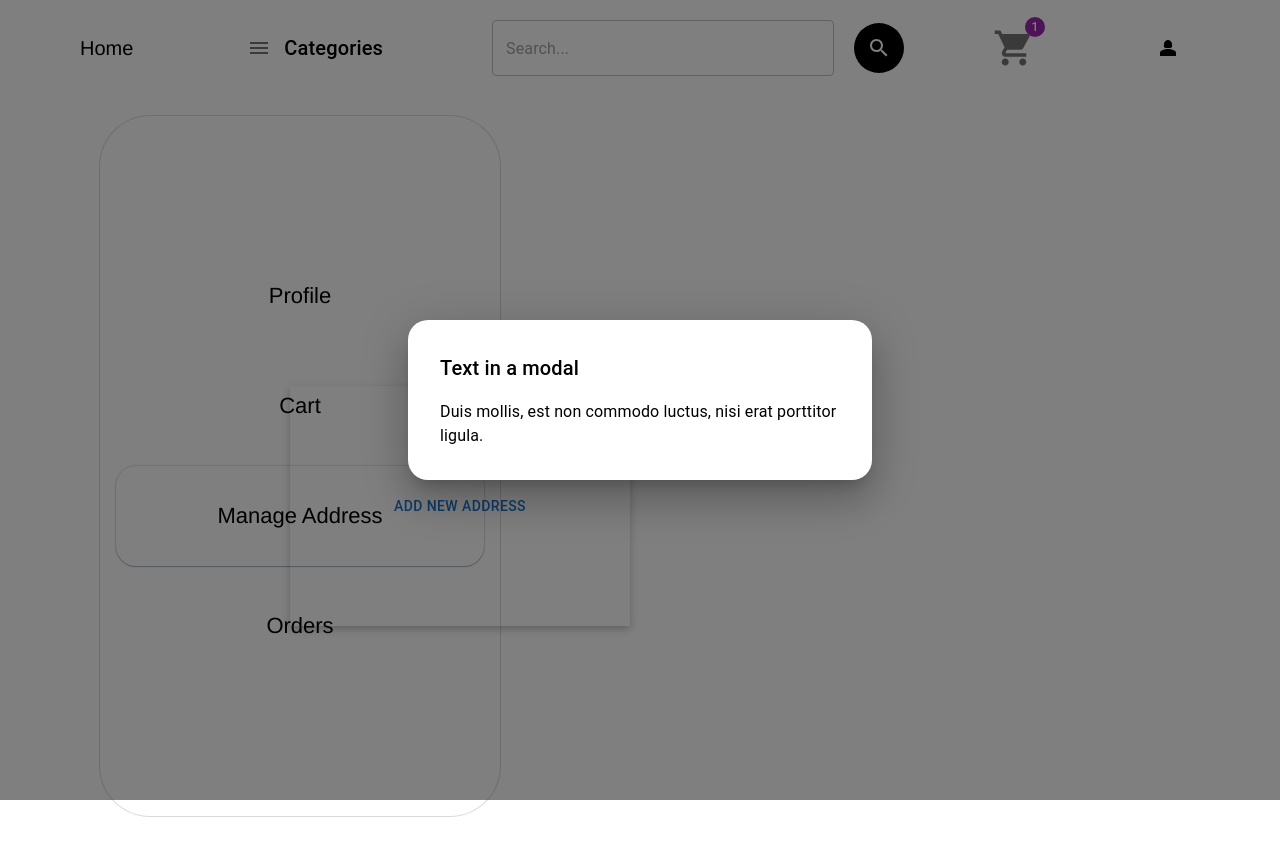
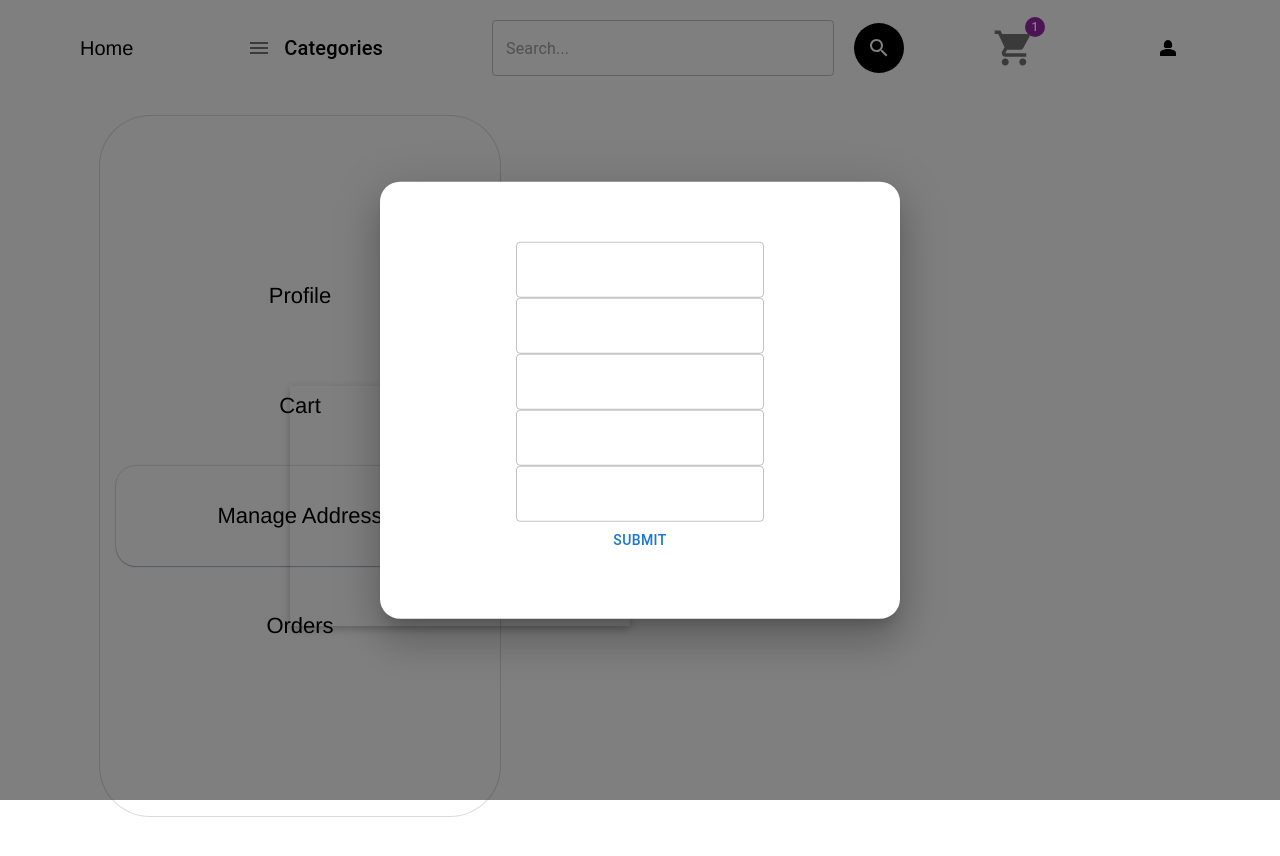
Before and after one commit to newwohh/techwise-user, a React (Vite) app in the folder client/: page /profile/address in a window 1280 px wide. Both pictures are taken after a click on the button "ADD NEW ADDRESS". Shown: the top 856 px of the page. Built offline with nearby package versions, Linux system fonts and the light colour scheme.

Commit message:
Better error handling in client side

```diff
--- a/client/src/pages/ManageAddress.tsx
+++ b/client/src/pages/ManageAddress.tsx
@@ -1,7 +1,8 @@
-import { Box, Button, Modal, Typography } from "@mui/material";
+import { Box, Button, Modal, TextField, Typography } from "@mui/material";
 import React from "react";
-import { UserObject } from "../store/reducers";
-import { useSelector } from "react-redux";
+import { UserObject, setUserObject } from "../store/reducers";
+import { useDispatch, useSelector } from "react-redux";
+import axios from "axios";
 
 const style = {
   position: "absolute",
@@ -12,16 +13,60 @@ const style = {
   bgcolor: "background.paper",
   boxShadow: 24,
   borderRadius: "20px",
-  p: 4,
+  display: "flex",
+  alignItems: "center",
+  justifyContent: "space-evenly",
+  flexDirection: "column",
+  padding: "60px",
 };
 
 function ManageAddress() {
+  const dispatch = useDispatch();
   const [open, setOpen] = React.useState(false);
-  const handleOpen = () => setOpen(true);
-  const handleClose = () => setOpen(false);
   const currentUser: UserObject = useSelector(
     (state: { user: UserObject }) => state.user
   );
+  const [address, setAddress] = React.useState({
+    id: currentUser.user?._id,
+    addressLine1: "",
+    addressLine2: "",
+    city: "",
+    postalCode: "",
+    country: "",
+  });
+  const handleOpen = () => setOpen(true);
+  const handleClose = () => setOpen(false);
+
+  const addAddressHandler = async () => {
+    const response = await axios.put(
+      "http://localhost:8000/techwise/client/api/user/addAddress",
+      address
+    );
+
+    console.log(response.data);
+    const data = response.data.createAddress;
+    if (response.data.createAddress) {
+      dispatch(setUserObject(data));
+    }
+  };
+
+  const removeAddressHandler = async (id: string) => {
+    const response = await axios.put(
+      "http://localhost:8000/techwise/client/api/user/removeAddress",
+      {
+        addressId: id,
+        id: currentUser.user?._id,
+      }
+    );
+
+    console.log(response.data);
+    const data = response.data.user;
+    if (response.data.user) {
+      dispatch(setUserObject(data));
+    }
+  };
+
+  console.log(address);
 
   return (
     <div
@@ -63,7 +108,12 @@ function ManageAddress() {
               <Typography>{el.state}</Typography>
               <div style={{ display: "flex" }}>
                 <Button>Edit</Button>
-                <Button sx={{ color: "red" }}>Delete</Button>
+                <Button
+                  sx={{ color: "red" }}
+                  onClick={() => removeAddressHandler(el._id)}
+                >
+                  Delete
+                </Button>
               </div>
             </div>
           );
@@ -90,12 +140,35 @@ function ManageAddress() {
         aria-describedby="modal-modal-description"
       >
         <Box sx={style}>
-          <Typography id="modal-modal-title" variant="h6" component="h2">
-            Text in a modal
-          </Typography>
-          <Typography id="modal-modal-description" sx={{ mt: 2 }}>
-            Duis mollis, est non commodo luctus, nisi erat porttitor ligula.
-          </Typography>
+          <TextField
+            value={address.addressLine1}
+            onChange={(e) =>
+              setAddress({ ...address, addressLine1: e.target.value })
+            }
+          />
+          <TextField
+            value={address.addressLine2}
+            onChange={(e) =>
+              setAddress({ ...address, addressLine2: e.target.value })
+            }
+          />
+          <TextField
+            value={address.city}
+            onChange={(e) => setAddress({ ...address, city: e.target.value })}
+          />
+          <TextField
+            value={address.postalCode}
+            onChange={(e) =>
+              setAddress({ ...address, postalCode: e.target.value })
+            }
+          />
+          <TextField
+            value={address.country}
+            onChange={(e) =>
+              setAddress({ ...address, country: e.target.value })
+            }
+          />
+          <Button onClick={addAddressHandler}>Submit</Button>
         </Box>
       </Modal>
     </div>
--- a/client/src/store/reducers.ts
+++ b/client/src/store/reducers.ts
@@ -25,6 +25,7 @@ export interface User {
 }
 
 interface Address {
+  _id: string;
   addressLine1: string;
   addressLine2: string;
   city: string;
```
Also changed, not shown: 1 other file (tests, documents, lock files or other folders).
